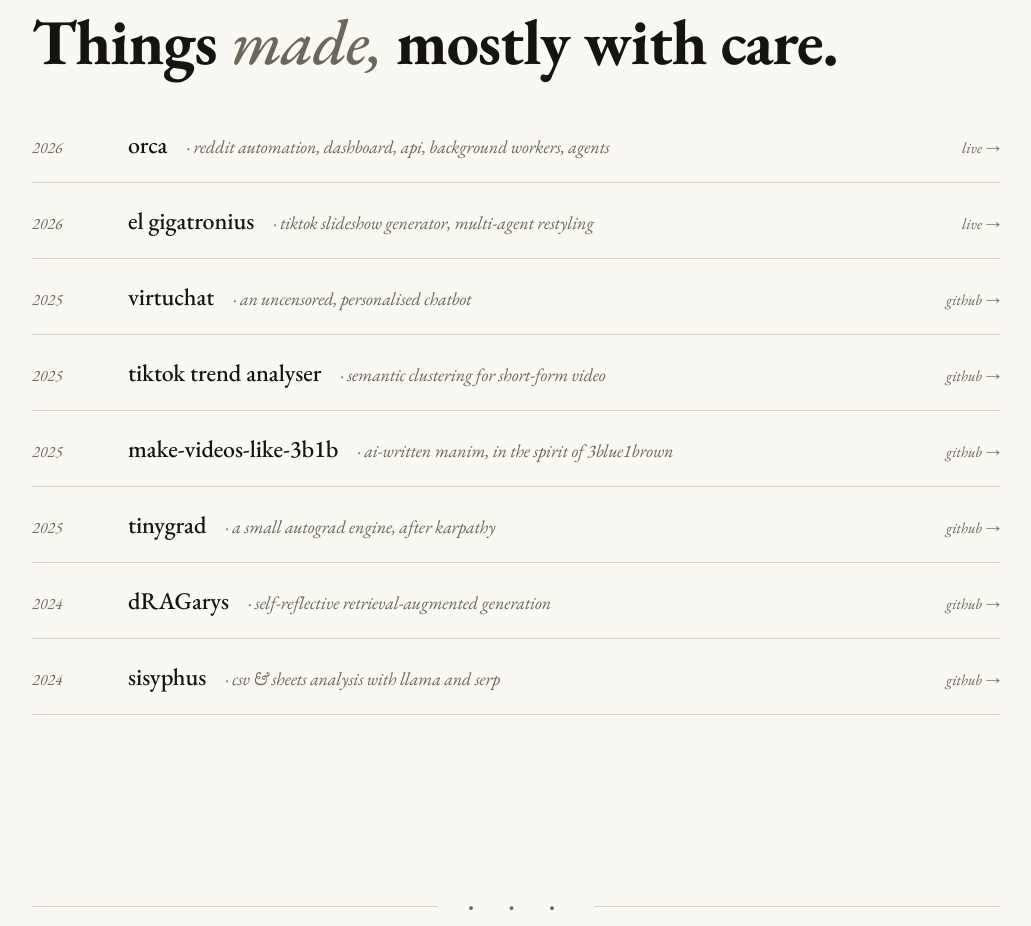
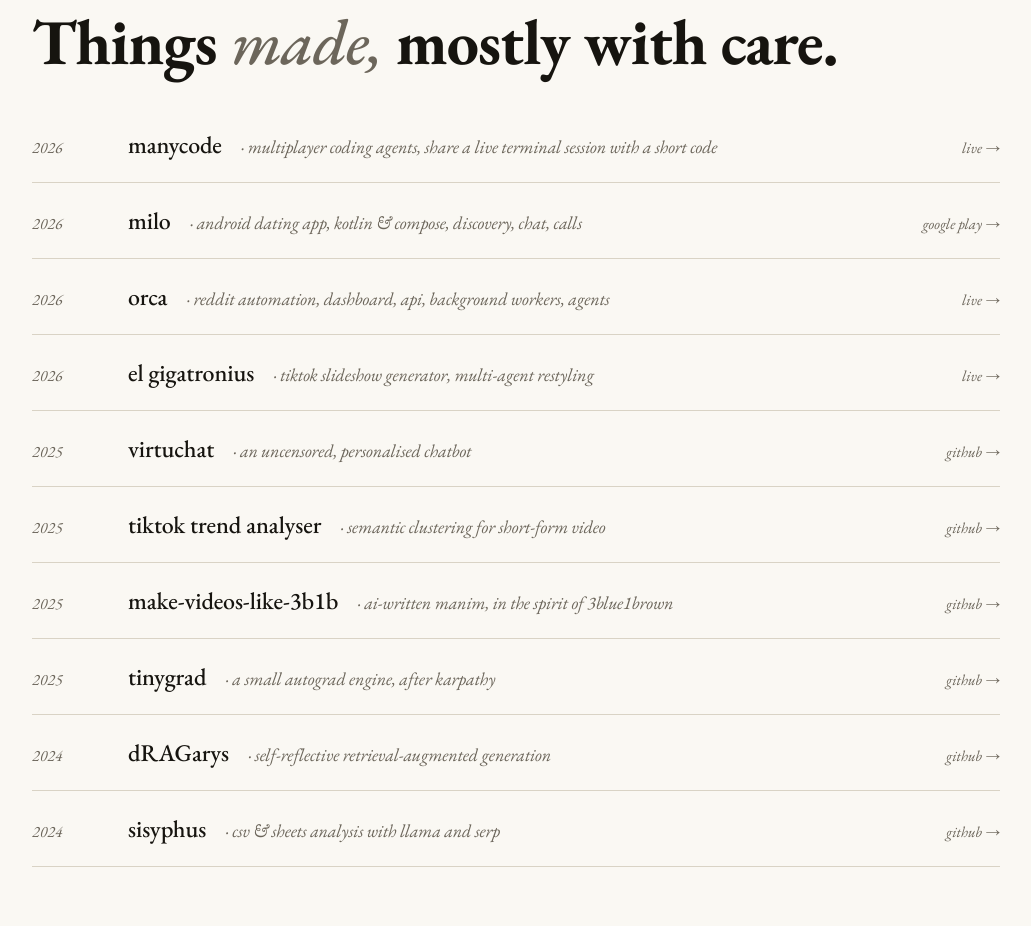
Before and after one commit to unworld11/blogs, a Next.js app: page / in a window 1280 px wide. Shown: the part 2280-3206 px from the top of the page, without its empty margins (124-1155 px from the left). Built offline with nearby package versions, Linux system fonts and the light colour scheme.

Commit message:
Add manycode and milo to selected work
manycode links to manycode.vercel.app, milo to its Google Play listing.

Co-Authored-By: Claude Opus 5 (1M context) <noreply@anthropic.com>

```diff
--- a/src/app/page.tsx
+++ b/src/app/page.tsx
@@ -392,6 +392,8 @@ const INKWELL_HTML = `
     <div class="eyebrow-label">ii · selected work</div>
     <h2 class="section-title" data-reveal>Things <em>made,</em> mostly with care.</h2>
     <ul class="work-list" data-reveal>
+      <li><a href="https://manycode.vercel.app" target="_blank" rel="noopener"><span class="yr">2026</span><span class="title">manycode <em>· multiplayer coding agents, share a live terminal session with a short code</em></span><span class="arrow">live →</span></a></li>
+      <li><a href="https://play.google.com/store/apps/details?id=milo.dating.in" target="_blank" rel="noopener"><span class="yr">2026</span><span class="title">milo <em>· android dating app, kotlin &amp; compose, discovery, chat, calls</em></span><span class="arrow">google play →</span></a></li>
       <li><a href="https://reddit.paralleldistribution.com" target="_blank" rel="noopener"><span class="yr">2026</span><span class="title">orca <em>· reddit automation, dashboard, api, background workers, agents</em></span><span class="arrow">live →</span></a></li>
       <li><a href="https://el-gigatronius.vercel.app" target="_blank" rel="noopener"><span class="yr">2026</span><span class="title">el gigatronius <em>· tiktok slideshow generator, multi-agent restyling</em></span><span class="arrow">live →</span></a></li>
       <li><a href="https://github.com/unworld11/virtuchat" target="_blank" rel="noopener"><span class="yr">2025</span><span class="title">virtuchat <em>· an uncensored, personalised chatbot</em></span><span class="arrow">github →</span></a></li>
```
